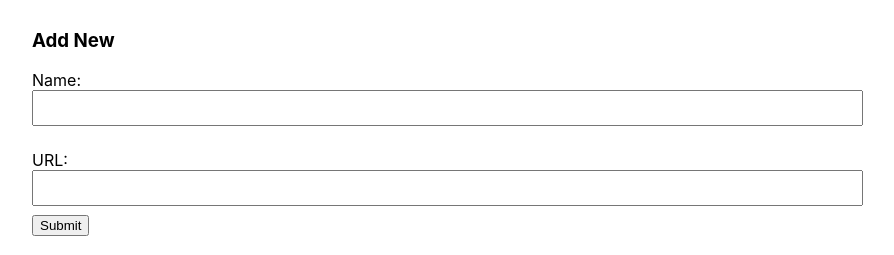
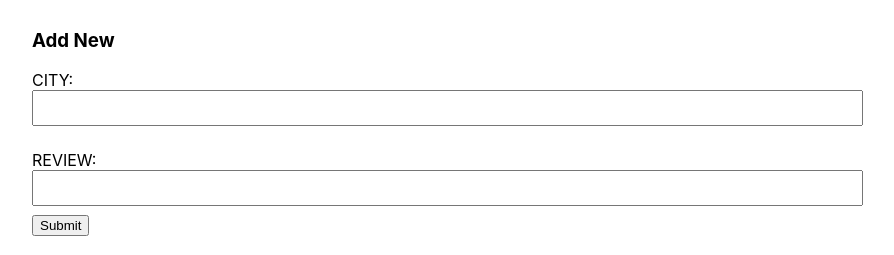
Before and after one commit to ssegifford/fullstack_final_app, a React (Create React App) app in the folder client/: page / in a window 1280 px wide. Shown: the part 154-409 px from the top of the page, without its empty margins (96-990 px from the left). Built offline with nearby package versions, Linux system fonts and the light colour scheme; no server answers.

Commit message:
adjusted data within form

```diff
--- a/client/src/components/Form.js
+++ b/client/src/components/Form.js
@@ -4,18 +4,18 @@ import { useState } from 'react'
 
 const Form = (props) => {
 
-      const [name, setName] = useState(null)
-      const [URL, setUrl]   = useState(null)
+      const [name, setCity] = useState(null)
+      const [URL, setReview]   = useState(null)
 
   /*  INSTEAD OF CALLING THESE METHODS FROM FORM & INPUT ATTRIBUTE, I CREATED THESE FUNCTIONS WITHIN onChange input function*/
-    const handleNameChange = (event) => {
+    const handleCityChange = (event) => {
     /*   TODO - Logic for changing state based on form changes*/
     /* Event has a target with a value tied to input, to save the data in the state I need to set the value to event.target.value
        when I use state(name) it will have the value that was stored in there*/
-      setName(event.target.value)
+      setCity(event.target.value)
   }
-  const handleUrlChange = (event) => {
-      setUrl(event.target.value)
+  const handleReviewChange = (event) => {
+      setReview(event.target.value)
   }
 
   const onFormSubmit = (event) => {
@@ -29,17 +29,17 @@ const Form = (props) => {
     <form className='form' style={{width: '80%',}}
     onSubmit={(event)=>{
                                     event.preventDefault()
-                                    props.onNewSubmit({ name: name, URL: URL })
+                                    props.onNewSubmit({ city: city, review: review })
                                       /* sends the name & link to the LinkContainer through props  */ } }>
 
       {/* Logic for returning a form element with labels and inputs for link name and URL*/
          /* onChange method used in input                            */}
-        <label style={{ paddingBottom:'1%'}}>Name:  <br/>
-          <input style={{width: '99%', marginBottom:'3%', padding:'1%' }} type="text" id="name" name="name" onChange={ (event)=>{setName(event.target.value)}}/><br/>
+        <label style={{ paddingBottom:'1%'}}>CITY:  <br/>
+          <input style={{width: '99%', marginBottom:'3%', padding:'1%' }} type="text" id="city" name="city" onChange={ (event)=>{setCity(event.target.value)}}/><br/>
         </label>
 
-        <label style={{ paddingBottom:'1%'}}>URL:  <br/>
-          <input style={{width: '99%', marginBottom:'1%', padding:'1%' }} type="url" id="url" name="url" onChange={ (event)=>{setUrl(event.target.value)}} /><br/>
+        <label style={{ paddingBottom:'1%'}}>REVIEW:  <br/>
+          <input style={{width: '99%', marginBottom:'1%', padding:'1%' }} type="text" id="review" name="review" onChange={ (event)=>{setReview(event.target.value)}} /><br/>
         </label>
 
         {/* use input type submit to submit form's data */}
```
